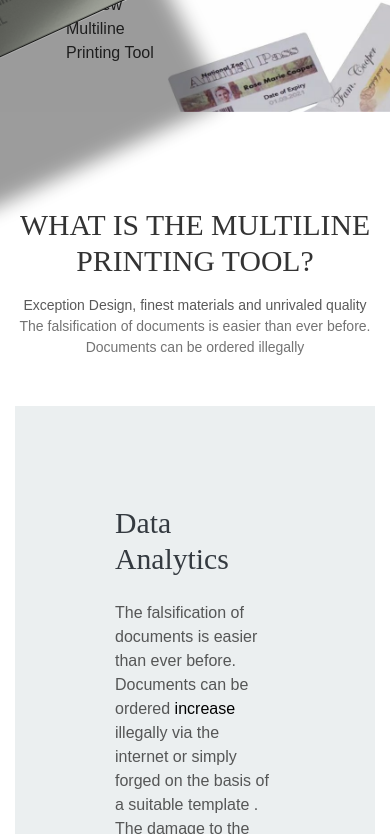
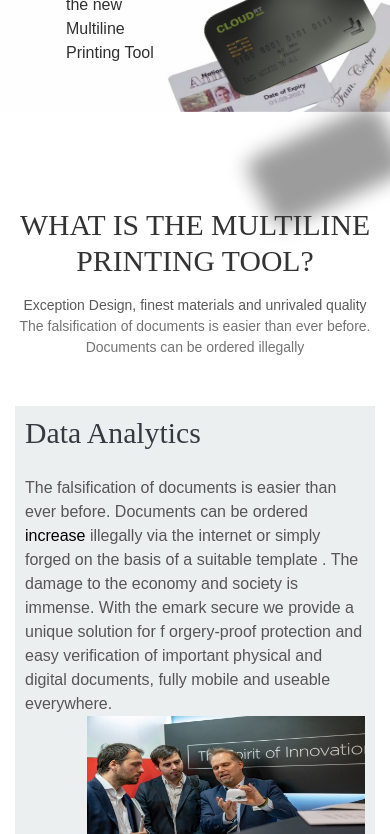
Before and after one commit to meetshujah/ktechlb, a plain HTML site: page middleBanner.html in a window 390 px wide. Shown: the part 138-972 px from the top of the page. Drawn offline with Linux system fonts and the light colour scheme; a web font is replaced by a local one.

Commit message:
Add files via upload

```diff
--- a/dist/assets/css/style.css
+++ b/dist/assets/css/style.css
@@ -1959,4 +1959,17 @@ div[id*='contacts-webchat-'] .text {
         padding: 100px 0px 20px 0px
     }
 
-}
+    .c-card {
+        width: 200px;
+        right: 0;
+        top: 120px;
+    }
+
+    .news-padding {
+        padding: 10px;
+    }
+
+    .newsSection-second p {
+        font-size: 1rem;
+    }
+}
```
